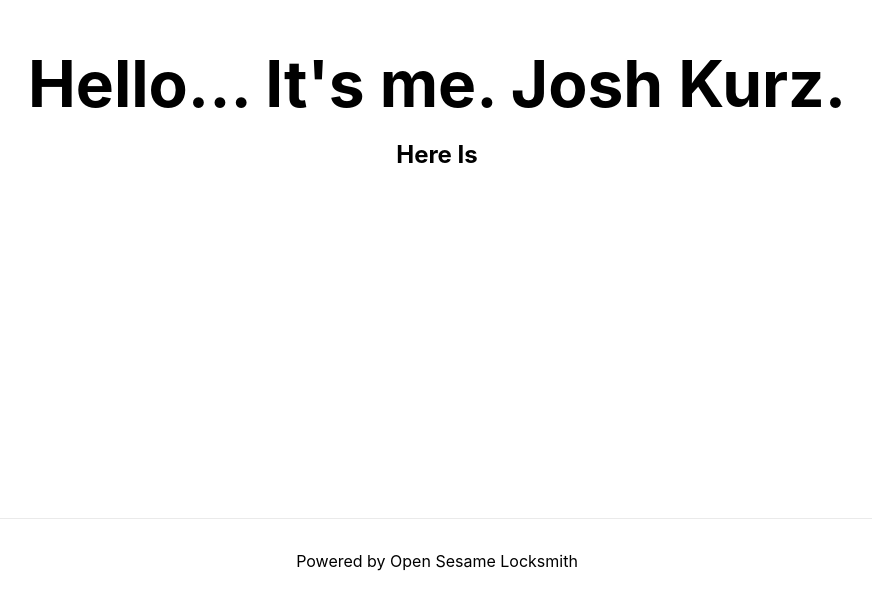
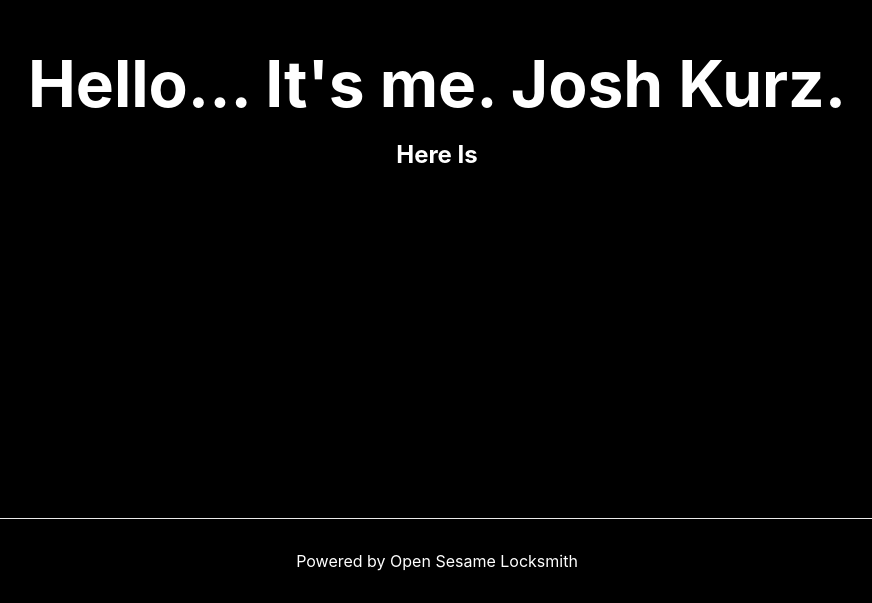
Before and after one commit to joshkurz/joshkurzsite, a Next.js app: page / in a window 1280 px wide. Shown: the part 282-885 px from the top of the page, without its empty margins (203-1075 px from the left). Built offline with nearby package versions, Linux system fonts and the light colour scheme.

Commit message:
make style dark

```diff
--- a/styles/globals.css
+++ b/styles/globals.css
@@ -1,5 +1,8 @@
 html,
 body {
+  color-scheme: dark;
+  color: white;
+  background: black;
   padding: 0;
   margin: 0;
   font-family: -apple-system, BlinkMacSystemFont, Segoe UI, Roboto, Oxygen,
```
